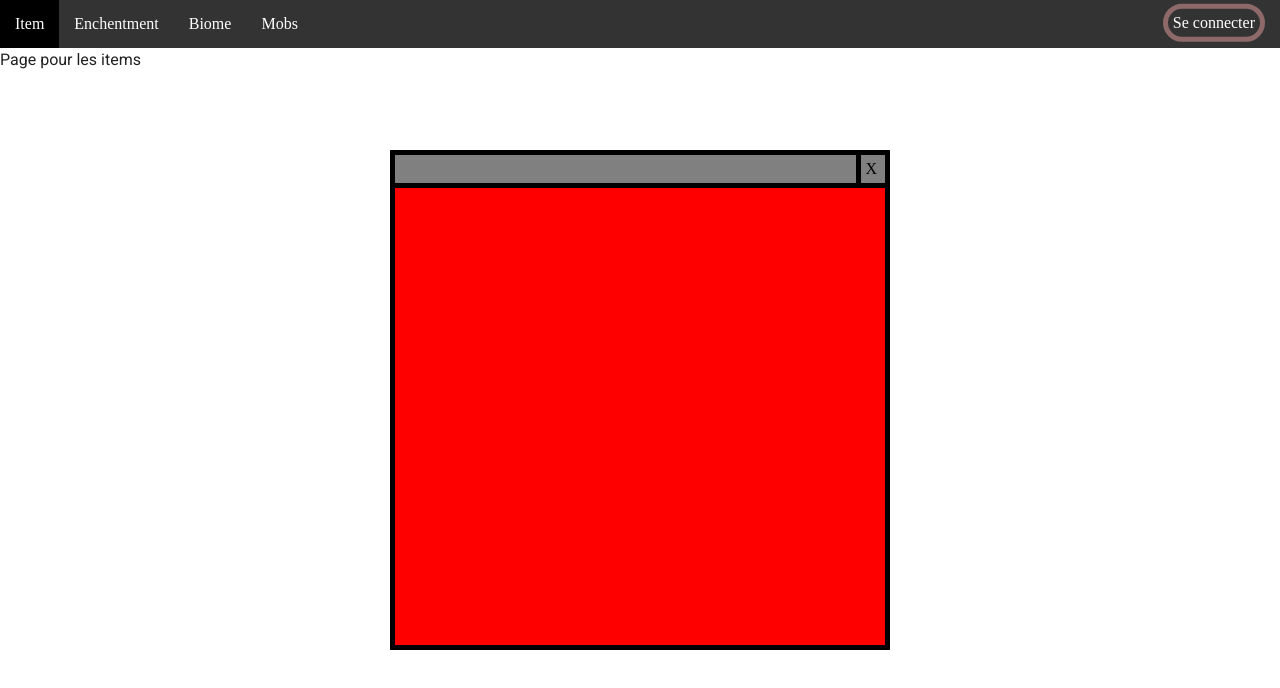
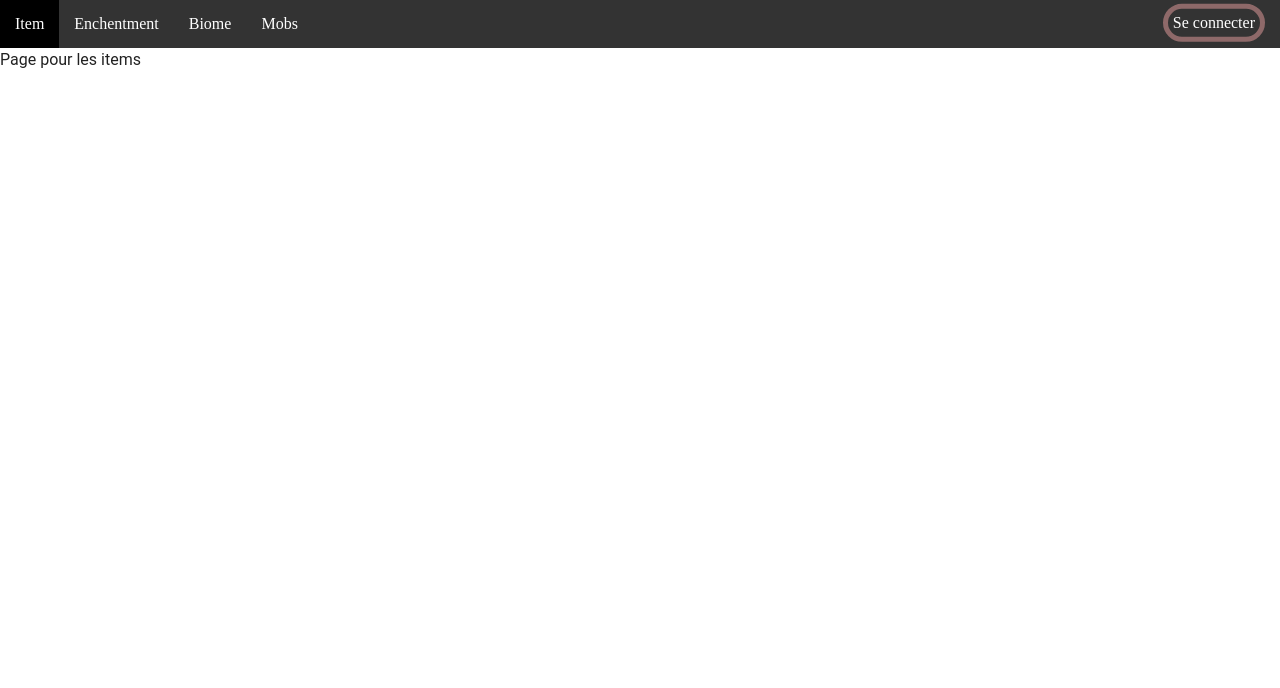
Before and after one commit to protypangel/Minecraft-VueJs, a Vue app: page / in a window 1280 px wide. Shown: the top 688 px of the page. Built offline with nearby package versions, Linux system fonts and the light colour scheme.

Commit message:
Supprésion de la page indendépendante

```diff
--- a/public/index.html
+++ b/public/index.html
@@ -5,8 +5,6 @@
     <meta http-equiv="X-UA-Compatible" content="IE=edge">
     <meta name="viewport" content="width=device-width,initial-scale=1.0">
     <title>Minecraft</title>
-    <link rel="stylesheet" href="https://fonts.googleapis.com/css?family=Roboto:100,300,400,500,700,900">
-    <link rel="stylesheet" href="https://cdn.jsdelivr.net/npm/@mdi/font@latest/css/materialdesignicons.min.css">
   </head>
   <body>
     <noscript>
--- a/src/App.vue
+++ b/src/App.vue
@@ -17,13 +17,6 @@
         <Mobs  v-if="webConponentWatch === 3"/>
       </v-content>
     </v-app>
-    <div id="independantPage" v-bind:style="independantPage.style">
-      <div v-bind:style="independantPage.close.style">
-        <p v-bind:style="independantPage.close.move.style" v-on:click="DragIndependantPage()" v-on:click.stop="DropIndependantPage()"></p> <!-- Probleme quoi ajouter pour qu'il comprend bouger quand je suis en mode boutton sourie préssé et boutton sourrie non préssé-->
-        <p v-bind:style="independantPage.close.buttonX.style" v-on:click="clickTocloseIndependantPage()">X</p>
-      </div>
-      <div id="contenentIndependantPage"></div>
-    </div>
   </div>
 </template>
 
@@ -79,48 +72,7 @@ export default {
       intervalIDTime: 1000.0 / 15.0
       /* */
     },
-    webConponentWatch: 0, // What's component need to be watch 0:Item, 1:Enchentment, 2:Biome, 3:Mobs
-    independantPage: { // Independant page
-      style: { // Style of it
-        width: `500px`,
-        height: `500px`,
-        backgroundColor: `red`,
-        position: `absolute`,
-        top: `50%`,
-        left: `50%`,
-        transform: `translate(-50%,-50%)`,
-        border: `solid black 5px`,
-        display: ``
-      },
-      close: { // Menu of independant page
-        style: { // Style of it
-          backgroundColor: `grey`,
-          borderBottom: `solid black 5px`,
-          height: `33px`
-        },
-        move: { // Move div
-          style: { // Style of it
-            width: `94%`,
-            height: `-webkit-fill-available`,
-            float: `left`
-          }
-        },
-        buttonX: { // Button close
-          style: { // Style of it
-            width: `fit-content`,
-            float: `left`,
-            borderLeft: `5px solid black`,
-            padding: `5px`,
-            cursor: `pointer`,
-            userSelect: `none`
-          },
-          mouse: { // Initialise position of mouse
-            top: `0`,
-            left: `0`
-          }
-        }
-      }
-    }
+    webConponentWatch: 0 // What's component need to be watch 0:Item, 1:Enchentment, 2:Biome, 3:Mobs
   }),
   methods: {
     hoverMenuElement: function (element) { // Change the pointing list's element's backgroundColor into black
@@ -153,15 +105,6 @@ export default {
     },
     notHoverAdminButton: function () { // Delete the last animate of admin's button
       clearInterval(this.admin.intervalID)
-    },
-    clickTocloseIndependantPage: function () { // Close IndependantPage
-      this.independantPage.style.display = `none`
-    },
-    DragIndependantPage: function () { // Drag IndependantPage
-      console.log(`here`)
-    },
-    DropIndependantPage: function () { // Drop IndependantPage
-      console.log('here2')
     }
   }
 }
```
